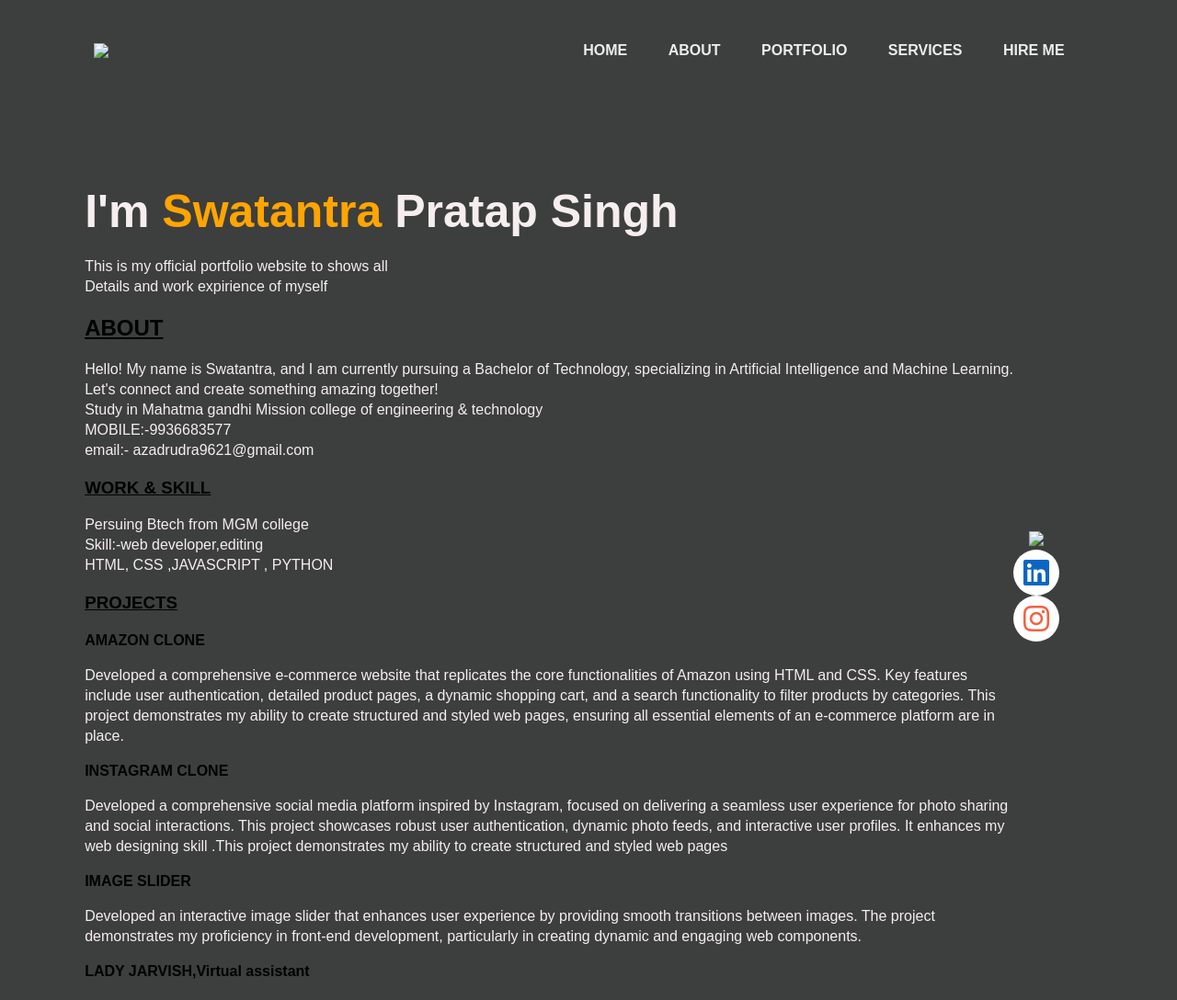
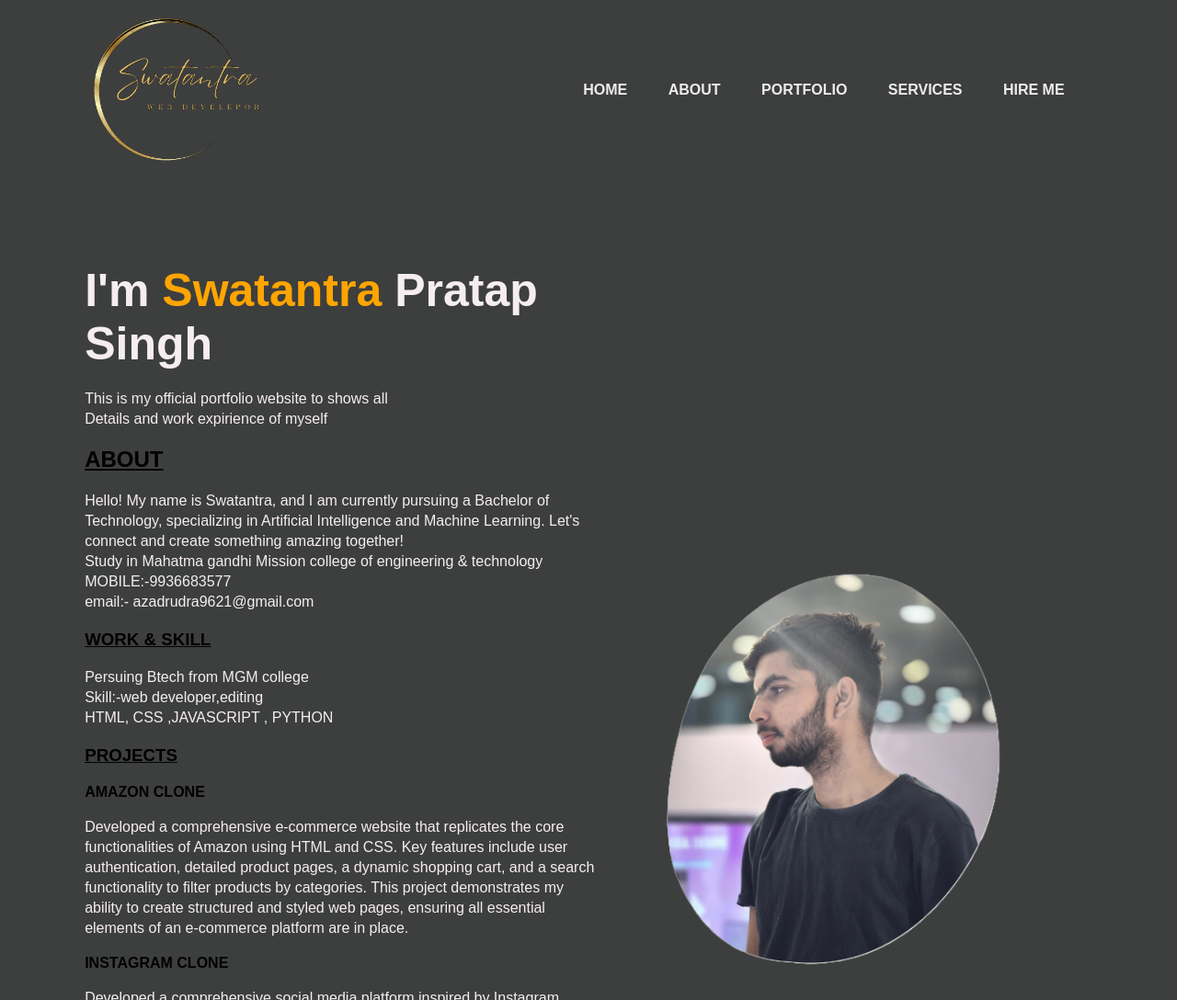
Before and after one commit to Swatantra35/my_portfolio, a plain HTML site: page index.html in a window 1280 px wide. Shown: the top 1088 px of the page at 92% size. Drawn offline with Linux system fonts and the light colour scheme.

Commit message:
Update index.html

```diff
--- a/index.html
+++ b/index.html
@@ -14,7 +14,7 @@
   <body>
     <div class="hero">
       <nav>
-        <img src="/portfolio/image/pngLogo.png" width="180px" />
+        <img src="./image/pngLogo.png" width="180px" />
         <ul>
           <li><a href="#">HOME</a></li>
           <li><a href="#about">ABOUT</a></li>
@@ -87,7 +87,7 @@
           </p>
         </div>
         <div class="images">
-          <img src="/portfolio/image/frame pic 2.png" height="500px" />
+          <img src="./image/frame pic 2.png" height="500px" />
           <a
             href="https://www.linkedin.com/in/swatantra15azad"
             target="_blank"
```
